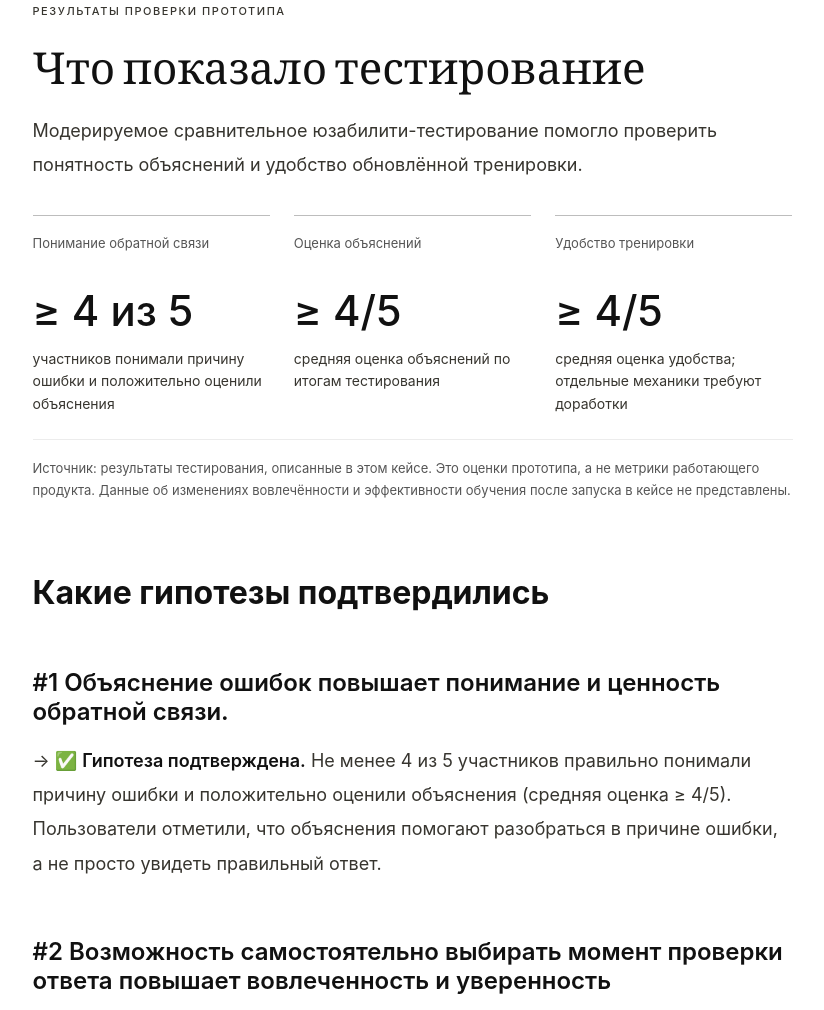
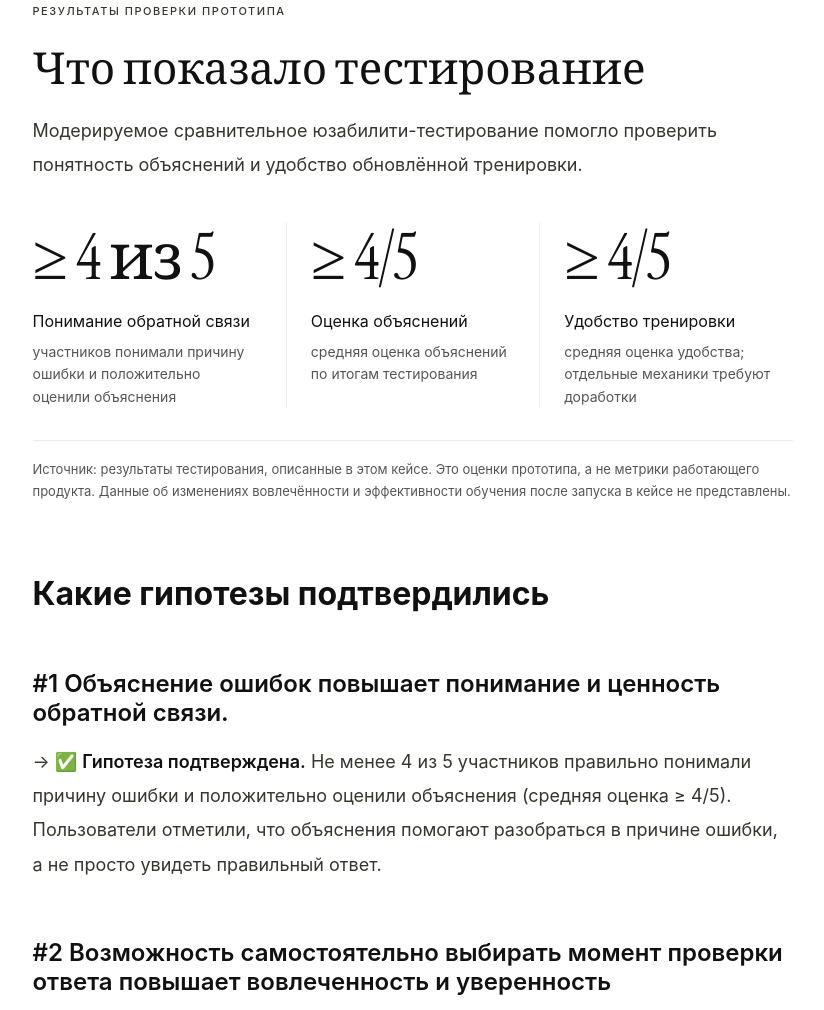
Before and after one commit to drekkunova-dotcom/portfolio-me, a website: page ling.html in a window 1280 px wide. Shown: the part 6154-7164 px from the top of the page, without its empty margins (220-1044 px from the left). Drawn offline with Linux system fonts and the light colour scheme.

Commit message:
Use portfolio serif typography and dividers for case metrics

```diff
--- a/ling.css
+++ b/ling.css
@@ -83,16 +83,20 @@
 .case-results { margin-top: 48px; }
 .case-results__eyebrow { font: 500 11px/1.5 Inter, sans-serif !important; letter-spacing: .14em; color: #555; }
 .case-results h2 { font: 400 clamp(30px, 4vw, 44px)/1.15 "Instrument Serif", Georgia, serif; margin-bottom: 20px; }
-.case-metrics { display: grid; grid-template-columns: repeat(3, minmax(0, 1fr)); gap: 24px; margin: 32px 0 24px; }
-.case-metrics__item { border-top: 1px solid #bdbdbd; padding-top: 18px; font-family: Inter, sans-serif; }
-.case-metrics dt { font-size: 13px; line-height: 1.5; min-height: 40px; color: #555; }
-.case-metrics dd { margin: 12px 0 0; }
-.case-metrics dd strong { display: block; font-size: clamp(30px, 4vw, 42px); line-height: 1.2; font-weight: 500; color: #111; margin-bottom: 12px; }
-.case-metrics dd span { display: block; font-size: 14px; line-height: 1.6; color: #37352f; }
+.case-metrics { display: grid; grid-template-columns: repeat(3, minmax(0, 1fr)); gap: 0; margin: 40px 0 32px; }
+.case-metrics__item { display: grid; grid-template-rows: auto auto 1fr; align-content: start; padding: 0 24px; font-family: Inter, sans-serif; }
+.case-metrics__item:first-child { padding-left: 0; }
+.case-metrics__item:last-child { padding-right: 0; }
+.case-metrics__item + .case-metrics__item { border-left: 1px solid #ececec; }
+.case-metrics dt { grid-row: 2; font-size: 16px; line-height: 1.5; color: #111; margin-bottom: 8px; }
+.case-metrics dd { display: contents; }
+.case-metrics dd strong { grid-row: 1; display: block; font-family: "Instrument Serif", Georgia, serif; font-size: clamp(40px, 5vw, 64px); line-height: 1.1; font-weight: 400; letter-spacing: -.02em; color: #111; margin-bottom: 16px; white-space: nowrap; }
+.case-metrics dd span { grid-row: 3; display: block; font-size: 14px; line-height: 1.6; color: #555; }
 .case-container .case-results__note { font-size: 13px; line-height: 1.65; color: #555; padding-top: 18px; border-top: 1px solid #ececec; }
 @media (max-width: 600px) {
   .case-metrics { grid-template-columns: 1fr; gap: 24px; }
-  .case-metrics dt { min-height: 0; }
+  .case-metrics__item, .case-metrics__item:first-child, .case-metrics__item:last-child { padding: 0; }
+  .case-metrics__item + .case-metrics__item { border-left: 0; border-top: 1px solid #ececec; padding-top: 24px; }
 }
 
 .case-section-title {
```
